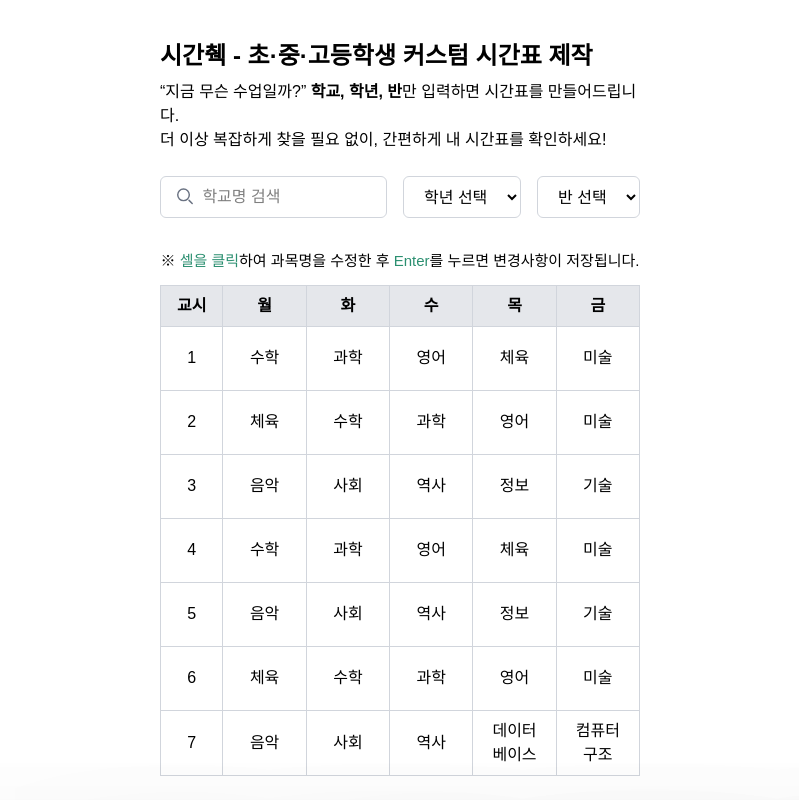
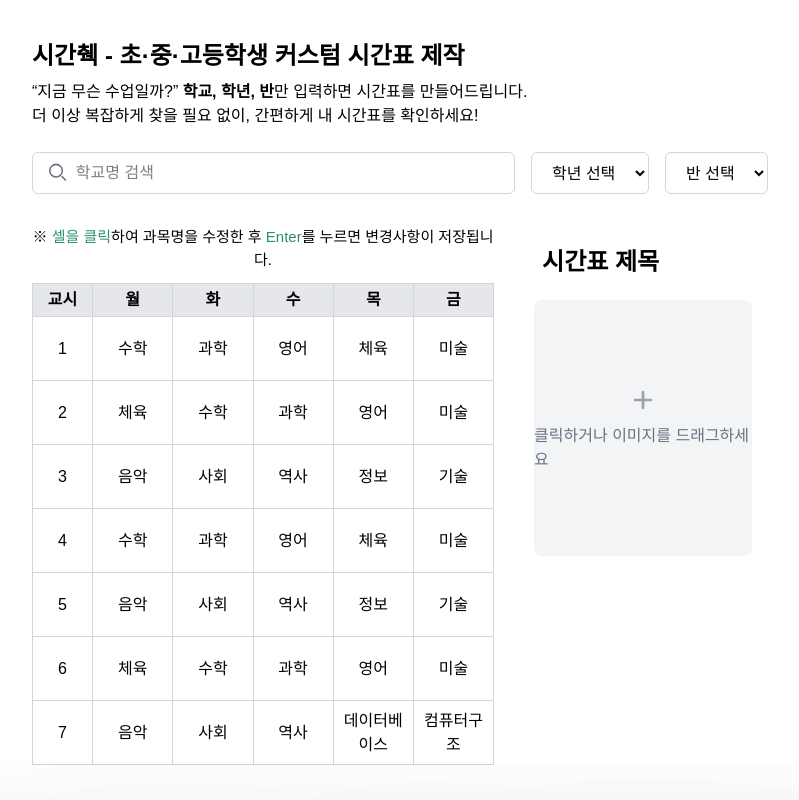
Before and after one commit to airport-pus/Timely-Client, a Next.js app: page / in a window 1280 px wide. Shown: the top 800 px of the page, without its empty margins (240-1039 px from the left). Built offline with nearby package versions, Linux system fonts and the light colour scheme.

Commit message:
add::이미지 추가, 제목 추가

```diff
--- a/app/graph/graph.tsx
+++ b/app/graph/graph.tsx
@@ -144,10 +144,31 @@ export type GraphProps = {
 };
 
 export function Graph({ tableData, editedCells, onCellUpdate }: GraphProps) {
-  const cellClass = "py-2 px-4 border border-gray-300 text-center";
+  const cellClass = "py-1 px-1 border border-gray-300 text-center";
+  const [title, setTitle] = useState("시간표 제목");
+  const [imageUrl, setImageUrl] = useState<string | null>(null);
+  const fileInputRef = useRef<HTMLInputElement>(null);
+
+  const handleDrop = (e: React.DragEvent) => {
+    e.preventDefault();
+    const file = e.dataTransfer.files[0];
+    if (file && file.type.startsWith('image/')) {
+      handleImageFile(file);
+    }
+  };
+
+  const handleImageFile = (file: File) => {
+    const url = URL.createObjectURL(file);
+    setImageUrl(url);
+  };
+
+  const handleImageClick = () => {
+    fileInputRef.current?.click();
+  };
 
   return (
-    <div className="w-full mt-8 overflow-x-auto">
+    <div className="w-full mt-8 flex gap-6">
+      <div className="w-[65%] overflow-x-auto">
         <div className="text-gray300 text-center text-[15px] mb-3">
           ※ <span className="text-[#2B8F70]">셀을 클릭</span>하여 과목명을 수정한 후{" "}
           <span className="text-[#2B8F70]">Enter</span>를 누르면 변경사항이 저장됩니다.
@@ -182,5 +203,55 @@ export function Graph({ tableData, editedCells, onCellUpdate }: GraphProps) {
           </tbody>
         </table>
       </div>
+      <div className="w-[35%] p-4">
+        <input
+          type="text"
+          value={title}
+          onChange={(e) => setTitle(e.target.value)}
+          className="text-2xl font-bold mb-4 w-full border-b-2 border-transparent hover:border-gray-300 focus:border-[#2B8F70] focus:outline-none px-2 py-1"
+        />
+        <div
+          className="w-full h-64 bg-gray-100 rounded-lg flex flex-col items-center justify-center cursor-pointer hover:bg-gray-200 transition-colors"
+          onClick={handleImageClick}
+          onDrop={handleDrop}
+          onDragOver={(e) => e.preventDefault()}
+        >
+          {imageUrl ? (
+            <img
+              src={imageUrl}
+              alt="Uploaded"
+              className="w-full h-full object-contain rounded-lg"
+            />
+          ) : (
+            <>
+              <svg
+                className="w-8 h-8 mb-2 text-gray-400"
+                fill="none"
+                stroke="currentColor"
+                viewBox="0 0 24 24"
+              >
+                <path
+                  strokeLinecap="round"
+                  strokeLinejoin="round"
+                  strokeWidth={2}
+                  d="M12 6v6m0 0v6m0-6h6m-6 0H6"
+                />
+              </svg>
+              <p className="text-gray-500">클릭하거나 이미지를 드래그하세요</p>
+            </>
+          )}
+        </div>
+        <input
+          type="file"
+          ref={fileInputRef}
+          className="hidden"
+          accept="image/*"
+          onChange={(e) => {
+            const file = e.target.files?.[0];
+            if (file) handleImageFile(file);
+          }}
+        />
+      </div>
+    </div>
   );
 }
--- a/app/page.tsx
+++ b/app/page.tsx
@@ -26,7 +26,7 @@ export default function Home() {
           fontFamily: 'Pretendard, sans-serif',
         }}
       >
-        <div className="grid grid-cols-1 gap-0 mx-auto max-w-lg items-center justify-items-center p-4 pb-20 text-black">
+        <div className="grid grid-cols-1 gap-0 mx-auto max-w-192 items-center justify-items-center p-4 pb-20 text-black">
           <Header />
           <Search />
           <Edit />
```
Lines whose indentation alone changed are shown as unchanged.
